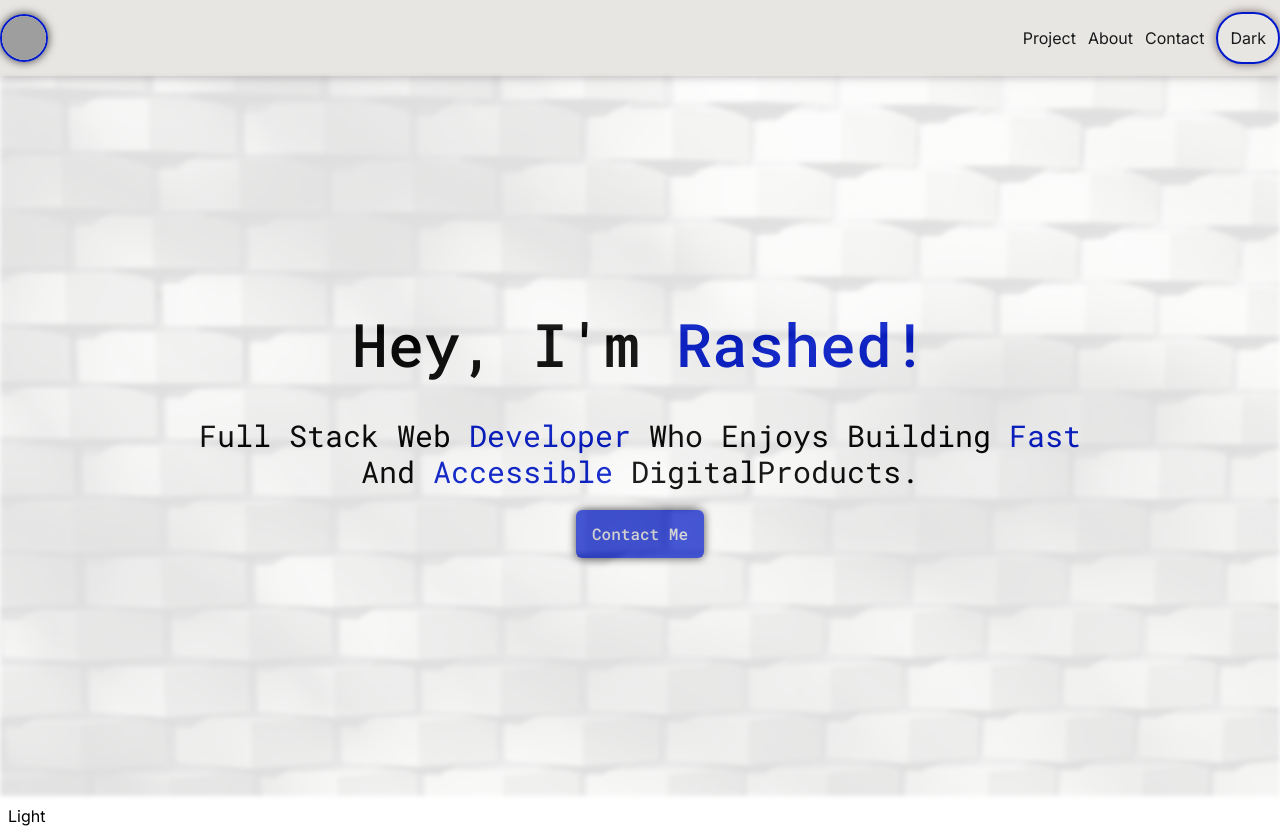
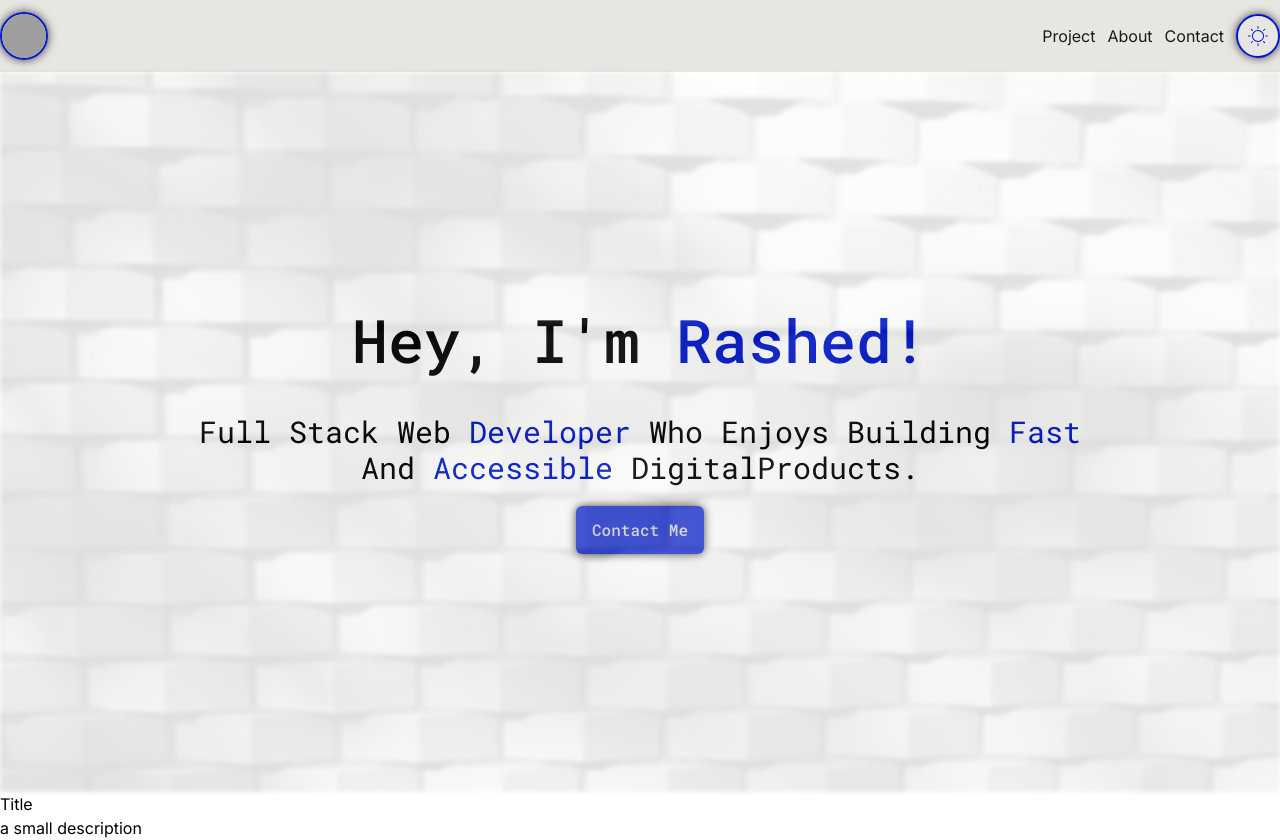
Before and after one commit to CapOfCode/capofcode.github.io, a Next.js app: page / in a window 1280 px wide. Built offline with nearby package versions, Linux system fonts and the light colour scheme; grey boxes are pictures that could not be loaded.

Commit message:
dark mode light mode button work

```diff
--- a/package.json
+++ b/package.json
@@ -13,7 +13,8 @@
     "next": "14.0.4",
     "next-themes": "^0.2.1",
     "react": "^18",
-    "react-dom": "^18"
+    "react-dom": "^18",
+    "react-icons": "^4.12.0"
   },
   "devDependencies": {
     "autoprefixer": "^10.0.1",
--- a/src/Theme/ThemeSwitcher.js
+++ b/src/Theme/ThemeSwitcher.js
@@ -1,29 +1,27 @@
 "use client";
 import { useState, useEffect } from "react";
 import { useTheme } from "next-themes";
-
+import { MdOutlineDarkMode } from "react-icons/md";
+import { CiLight } from "react-icons/ci";
 
 export const ThemeSwitcher = () => {
   const [mounted, setMounted] = useState(false);
   const { theme, setTheme } = useTheme();
 
-
   useEffect(() => {
     setMounted(true);
   }, []);
-
 
   if (!mounted) {
     return null;
   }
 
-
   return (
     <button
-      className={`w-fit absolute right-5 top-2 p-2 rounded-md hover:scale-110 active:scale-100 duration-200 bg-slate-200 dark:bg-[#212933]`}
+      className="cursor-pointer p-2 border-2 border-accent rounded-full shadow-customShadow hover:shadow-customShadow focus:shadow-customShadow hover:shadow-accent  focus:shadow-accent transition-all ease-in-out"
       onClick={() => setTheme(theme === "dark" ? "light" : "dark")}
     >
-      {theme === "light" ? "Dark" : "Light"}
+      {theme === "light" ? <MdOutlineDarkMode className="text-2xl animate-bounce text-accent"></MdOutlineDarkMode> : <CiLight className="text-2xl animate-bounce  text-accent"></CiLight>}
     </button>
   );
 };
--- a/src/app/page.js
+++ b/src/app/page.js
@@ -3,14 +3,15 @@ import { Button } from '../components/ui/material_tailwind'
 import Image from 'next/image'
 import { ThemeSwitcher } from '@/Theme/ThemeSwitcher'
 import Banner from '@/components/ui/banner/Banner'
+import SectionTitle from '@/components/ui/shared/SectionTitle'
 
 export default function Home() {
   return (
     <main>
      <NavBar></NavBar>
      <Banner></Banner>
-     <ThemeSwitcher/>
 
+    <SectionTitle></SectionTitle>
     </main>
   )
 }
--- a/src/components/ui/nav/navbar.jsx
+++ b/src/components/ui/nav/navbar.jsx
@@ -1,10 +1,11 @@
 import Link from "next/link";
 import { Avatar } from "../material_tailwind";
+import { ThemeSwitcher } from "@/Theme/ThemeSwitcher";
 
 const NavBar = () => {
   return (
     <div>
-      <nav className="bg-dark w-full shadow-customShadow  shadow-shadowColor flex justify-between items-center py-3">
+      <nav className="bg-dark w-full shadow-shadowColor flex justify-between items-center py-3">
         <div className="logo">
           <Link href="/">
             <Avatar
@@ -18,9 +19,9 @@ const NavBar = () => {
           <Link href="project">Project</Link>
           <Link href="about">About</Link>
           <Link href="contact">Contact</Link>
-          <button className="border-2 border-accent p-3 rounded-full shadow-lightDarker shadow-customShadow hover:shadow-customShadow focus:shadow-customShadow hover:shadow-accent  focus:shadow-accent transition-all ease-in-out">
-            Dark
-          </button>
+
+          <ThemeSwitcher/>
+
         </div>
       </nav>
     </div>
--- /dev/null
+++ b/src/components/ui/shared/SectionTitle.js
@@ -0,0 +1,11 @@
+
+const SectionTitle = () => {
+  return (
+    <div>
+      <h1>Title</h1>
+      <p>a small description</p>
+    </div>
+  )
+}
+
+export default SectionTitle
```
Also changed, not shown: 1 other file (tests, documents, lock files or other folders).
